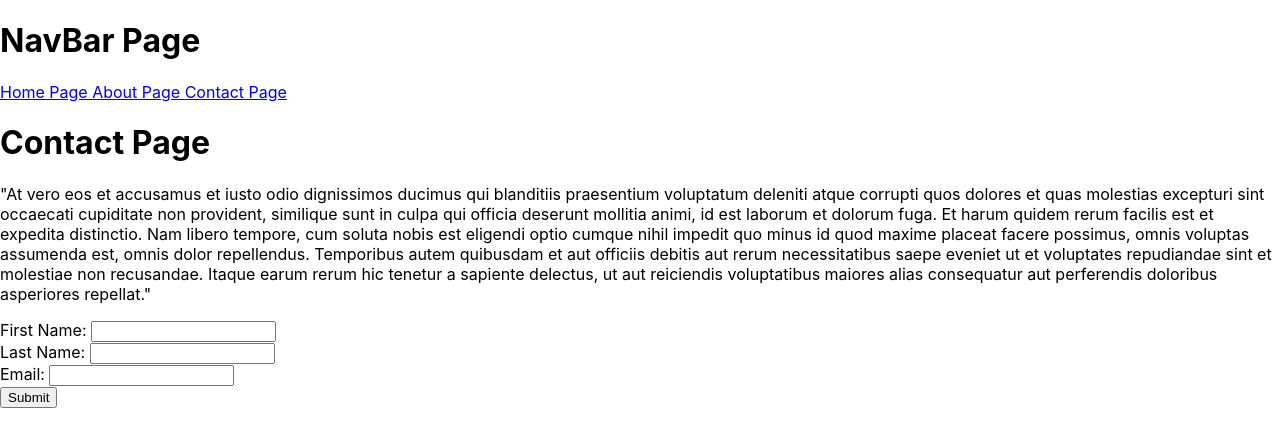
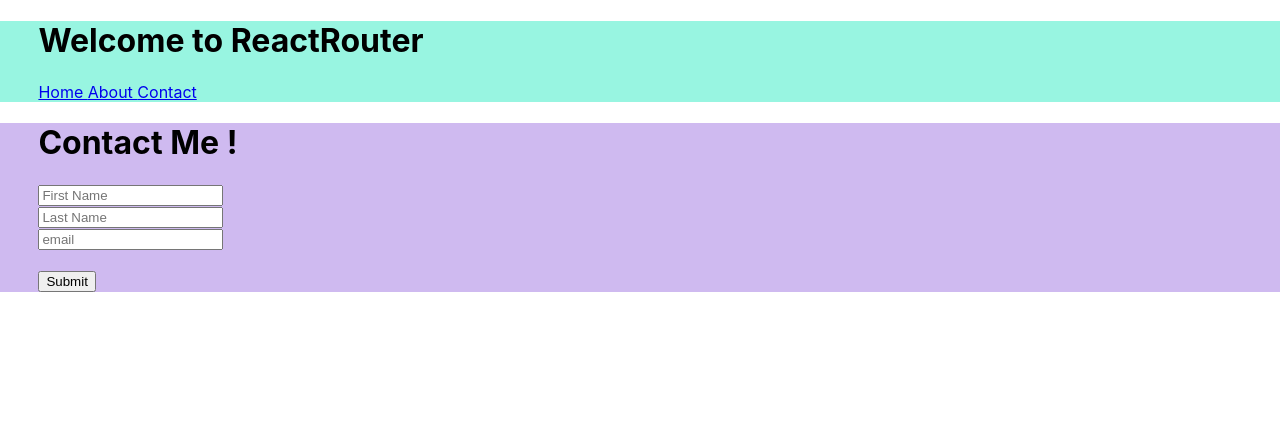
Before and after one commit to luespinal03/react-router-intro, a React (Create React App) app: page /contact in a window 1280 px wide. Shown: the top 446 px of the page. Built offline with nearby package versions, Linux system fonts and the light colour scheme.

Commit message:
Completed Assignment / Stretch Goal and some css

```diff
--- a/src/Components/NavBar.js
+++ b/src/Components/NavBar.js
@@ -1,12 +1,15 @@
 import { Link } from "react-router-dom";
+import '../index.css'
 
 const NavBar = () => {
     return (
-        <div>
-            <h1>NavBar Page</h1>
-            <Link to="/"> Home Page </Link>
-            <Link to="/about"> About Page </Link>
-            <Link to="/contact"> Contact Page </Link>
+        <div className="NavBar">
+            <h1 className="navBarH1">Welcome to ReactRouter</h1>
+            <div className="navBarLinks">
+                <Link to="/"> Home </Link>
+                <Link to="/about"> About </Link>
+                <Link to="/contact"> Contact </Link>
+            </div>
         </div>
     )
 }
--- a/src/Pages/About.js
+++ b/src/Pages/About.js
@@ -1,11 +1,14 @@
 import NavBar from "../Components/NavBar"
+import '../index.css'
 
 const AboutPage = () => {
     return (
         <div>
             <NavBar />
-            <h1>About Page</h1>
-            <p>"Sed ut perspiciatis unde omnis iste natus error sit voluptatem accusantium doloremque laudantium, totam rem aperiam, eaque ipsa quae ab illo inventore veritatis et quasi architecto beatae vitae dicta sunt explicabo. Nemo enim ipsam voluptatem quia voluptas sit aspernatur aut odit aut fugit, sed quia consequuntur magni dolores eos qui ratione voluptatem sequi nesciunt. Neque porro quisquam est, qui dolorem ipsum quia dolor sit amet, consectetur, adipisci velit, sed quia non numquam eius modi tempora incidunt ut labore et dolore magnam aliquam quaerat voluptatem. Ut enim ad minima veniam, quis nostrum exercitationem ullam corporis suscipit laboriosam, nisi ut aliquid ex ea commodi consequatur? Quis autem vel eum iure reprehenderit qui in ea voluptate velit esse quam nihil molestiae consequatur, vel illum qui dolorem eum fugiat quo voluptas nulla pariatur?"</p>
+            <div className="aboutPage">
+                <h1 className="aboutH1">About Page</h1>
+                <p className="aboutP">"Sed ut perspiciatis unde omnis iste natus error sit voluptatem accusantium doloremque laudantium, totam rem aperiam, eaque ipsa quae ab illo inventore veritatis et quasi architecto beatae vitae dicta sunt explicabo. Nemo enim ipsam voluptatem quia voluptas sit aspernatur aut odit aut fugit, sed quia consequuntur magni dolores eos qui ratione voluptatem sequi nesciunt. Neque porro quisquam est, qui dolorem ipsum quia dolor sit amet, consectetur, adipisci velit, sed quia non numquam eius modi tempora incidunt ut labore et dolore magnam aliquam quaerat voluptatem. Ut enim ad minima veniam, quis nostrum exercitationem ullam corporis suscipit laboriosam, nisi ut aliquid ex ea commodi consequatur? Quis autem vel eum iure reprehenderit qui in ea voluptate velit esse quam nihil molestiae consequatur, vel illum qui dolorem eum fugiat quo voluptas nulla pariatur?"</p>
+            </div>
         </div>
     )
 }
--- a/src/Pages/Contact.js
+++ b/src/Pages/Contact.js
@@ -17,21 +17,20 @@ const ContactPage = () => {
     return (
         <div>
             <NavBar />
-            <h1>Contact Page</h1>
-            <p>"At vero eos et accusamus et iusto odio dignissimos ducimus qui blanditiis praesentium voluptatum deleniti atque corrupti quos dolores et quas molestias excepturi sint occaecati cupiditate non provident, similique sunt in culpa qui officia deserunt mollitia animi, id est laborum et dolorum fuga. Et harum quidem rerum facilis est et expedita distinctio. Nam libero tempore, cum soluta nobis est eligendi optio cumque nihil impedit quo minus id quod maxime placeat facere possimus, omnis voluptas assumenda est, omnis dolor repellendus. Temporibus autem quibusdam et aut officiis debitis aut rerum necessitatibus saepe eveniet ut et voluptates repudiandae sint et molestiae non recusandae. Itaque earum rerum hic tenetur a sapiente delectus, ut aut reiciendis voluptatibus maiores alias consequatur aut perferendis doloribus asperiores repellat."</p>
+            <div className="contactPage">
+                <div className="contactItems">
+                    <h1>Contact Me !</h1>
+
+                    <input type="text" placeholder="First Name" onChange={(e) => { setFirstName(e.target.value) }} />
+                    <br />
 
 
-
-            <label>First Name: </label>
-            <input type="text" onChange={(e) => { setFirstName(e.target.value) }} />
+                    <input type="text" placeholder="Last Name" onChange={(e) => { setLastName(e.target.value) }} />
                     <br />
 
-            <label>Last Name: </label>
-            <input type="text" onChange={(e) => { setLastName(e.target.value) }} />
+
+                    <input type="email" placeholder="email" onChange={(e) => { setEmail(e.target.value) }} />
                     <br />
-
-            <label>Email: </label>
-            <input type="email" onChange={(e) => { setEmail(e.target.value) }} />
                     <br />
 
                     <button onClick={(e) => {
@@ -43,6 +42,8 @@ const ContactPage = () => {
                         }
                     }}>Submit</button>
                 </div>
+            </div>
+        </div>
     )
 }
 
--- a/src/Pages/Home.js
+++ b/src/Pages/Home.js
@@ -1,11 +1,13 @@
 import NavBar from "../Components/NavBar"
-
+import '../index.css'
 const HomePage = () => {
     return (
         <div>
             <NavBar />
-            <h1>Home Page</h1>
-            <p>"Lorem ipsum dolor sit amet, consectetur adipiscing elit, sed do eiusmod tempor incididunt ut labore et dolore magna aliqua. Ut enim ad minim veniam, quis nostrud exercitation ullamco laboris nisi ut aliquip ex ea commodo consequat. Duis aute irure dolor in reprehenderit in voluptate velit esse cillum dolore eu fugiat nulla pariatur. Excepteur sint occaecat cupidatat non proident, sunt in culpa qui officia deserunt mollit anim id est laborum."</p>
+            <div className="homePage">
+                <h1 className="homeH1">Home Page</h1>
+                <p className="homeP">"Lorem ipsum dolor sit amet, consectetur adipiscing elit, sed do eiusmod tempor incididunt ut labore et dolore magna aliqua. Ut enim ad minim veniam, quis nostrud exercitation ullamco laboris nisi ut aliquip ex ea commodo consequat. Duis aute irure dolor in reprehenderit in voluptate velit esse cillum dolore eu fugiat nulla pariatur. Excepteur sint occaecat cupidatat non proident, sunt in culpa qui officia deserunt mollit anim id est laborum."</p>
+            </div>
         </div>
     )
 }
--- a/src/index.css
+++ b/src/index.css
@@ -1,13 +1,57 @@
 body {
   margin: 0;
-  font-family: -apple-system, BlinkMacSystemFont, 'Segoe UI', 'Roboto', 'Oxygen',
-    'Ubuntu', 'Cantarell', 'Fira Sans', 'Droid Sans', 'Helvetica Neue',
+  font-family: -apple-system, BlinkMacSystemFont, "Segoe UI", "Roboto", "Oxygen",
+    "Ubuntu", "Cantarell", "Fira Sans", "Droid Sans", "Helvetica Neue",
     sans-serif;
   -webkit-font-smoothing: antialiased;
   -moz-osx-font-smoothing: grayscale;
 }
 
 code {
-  font-family: source-code-pro, Menlo, Monaco, Consolas, 'Courier New',
+  font-family: source-code-pro, Menlo, Monaco, Consolas, "Courier New",
     monospace;
 }
+
+.NavBar {
+  background-color: #98f5e1;
+}
+
+.navBarH1 {
+  margin-left: 3%;
+}
+
+.navBarLinks {
+  margin-left: 3%;
+}
+
+.homePage {
+  background-color: #b9fbc0;
+}
+
+.homeH1 {
+  margin-left: 3%;
+}
+
+.homeP {
+  margin-left: 3%;
+}
+
+.aboutPage {
+  background-color: #a3c4f3;
+}
+
+.aboutH1 {
+  margin-left: 3%;
+}
+
+.aboutP {
+  margin-left: 3%;
+}
+
+.contactPage {
+  background-color: #cfbaf0;
+}
+
+.contactItems {
+  margin-left: 3%;
+}
--- a/src/index.js
+++ b/src/index.js
@@ -31,7 +31,3 @@ root.render(
     <RouterProvider router={router} />
   </React.StrictMode>
 );
-
-// If you want to start measuring performance in your app, pass a function
-// to log results (for example: reportWebVitals(console.log))
-// or send to an analytics endpoint. Learn more: https://bit.ly/CRA-vitals
```
Lines whose indentation alone changed are shown as unchanged.
